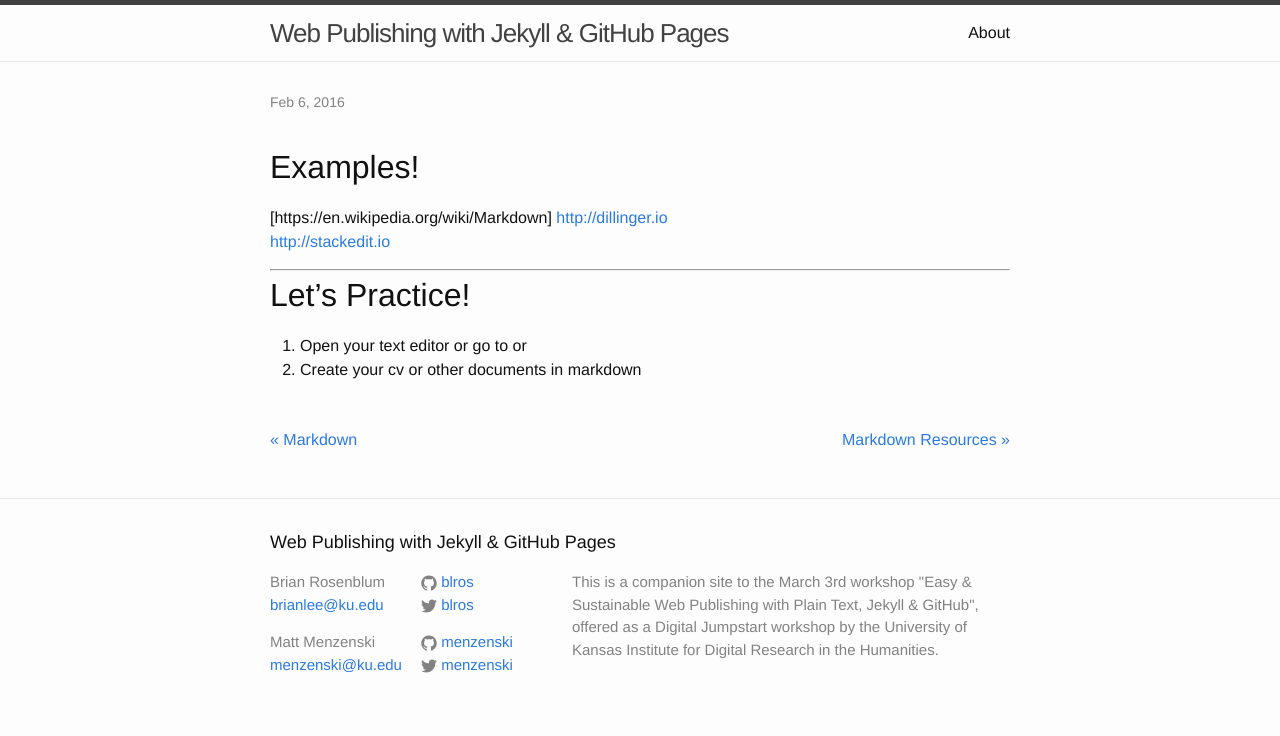
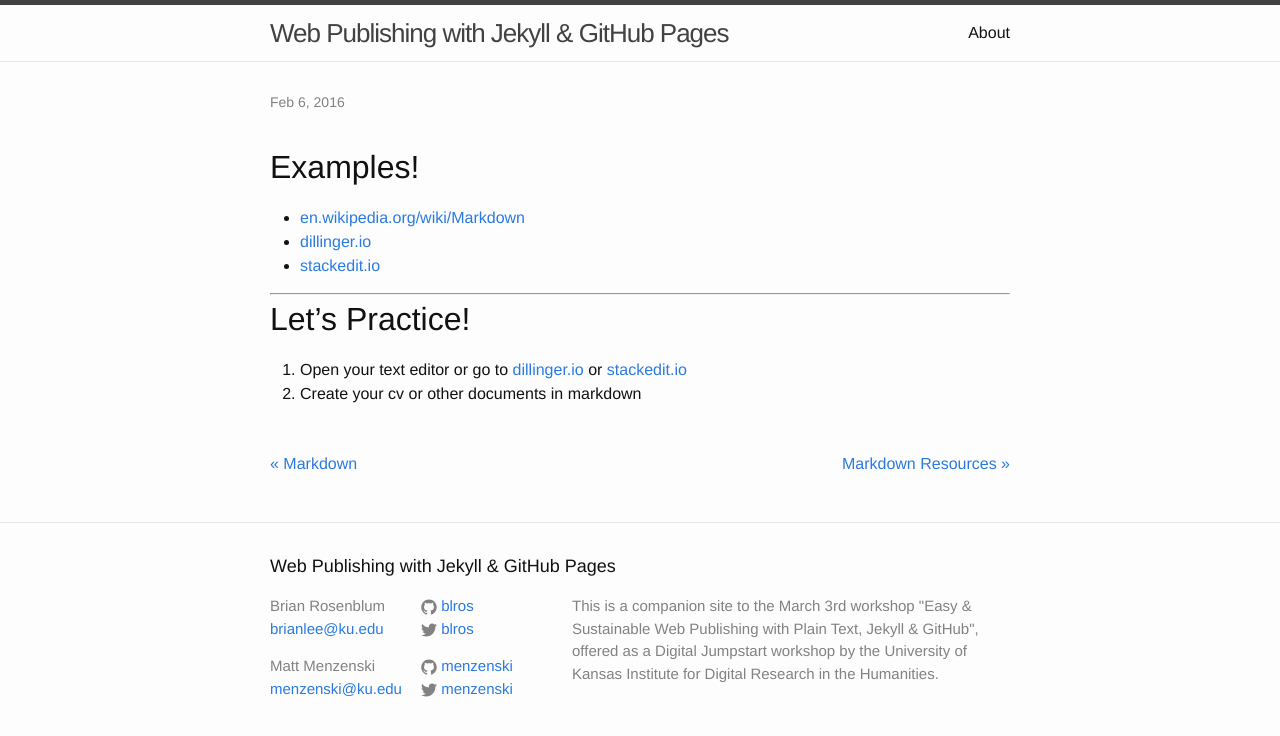
Before and after one commit to menzenski/idrh-static-site-workshop, a Jekyll site: the page built from _posts/2016-02-06-markdown-in-action.md, in a window 1280 px wide. Shown: the top 736 px of the page. Built offline with Jekyll 4.4.1, drawn with Linux system fonts in a browser that asks for light colours.

Commit message:
tweak link formatting

```diff
--- a/_posts/2016-02-06-markdown-in-action.md
+++ b/_posts/2016-02-06-markdown-in-action.md
@@ -8,13 +8,18 @@ published: true
 
 ## Examples!
 
-[https://en.wikipedia.org/wiki/Markdown]
-<http://dillinger.io>
-<http://stackedit.io>
+* [en.wikipedia.org/wiki/Markdown][wiki]
+* [dillinger.io][dillinger]
+* [stackedit.io][stackedit]
 
 ***
 
 ## Let's Practice!
 
-1. Open your text editor or go to <dillinger.io> or <stackedit.io>
+1. Open your text editor or go to [dillinger.io][dillinger] or [stackedit.io][stackedit]
 2. Create your cv or other documents in markdown
+
+
+[wiki]: https://en.wikipedia.org/wiki/Markdown
+[dillinger]: http://www.dillinger.io
+[stackedit]: http://stackedit.io
```
